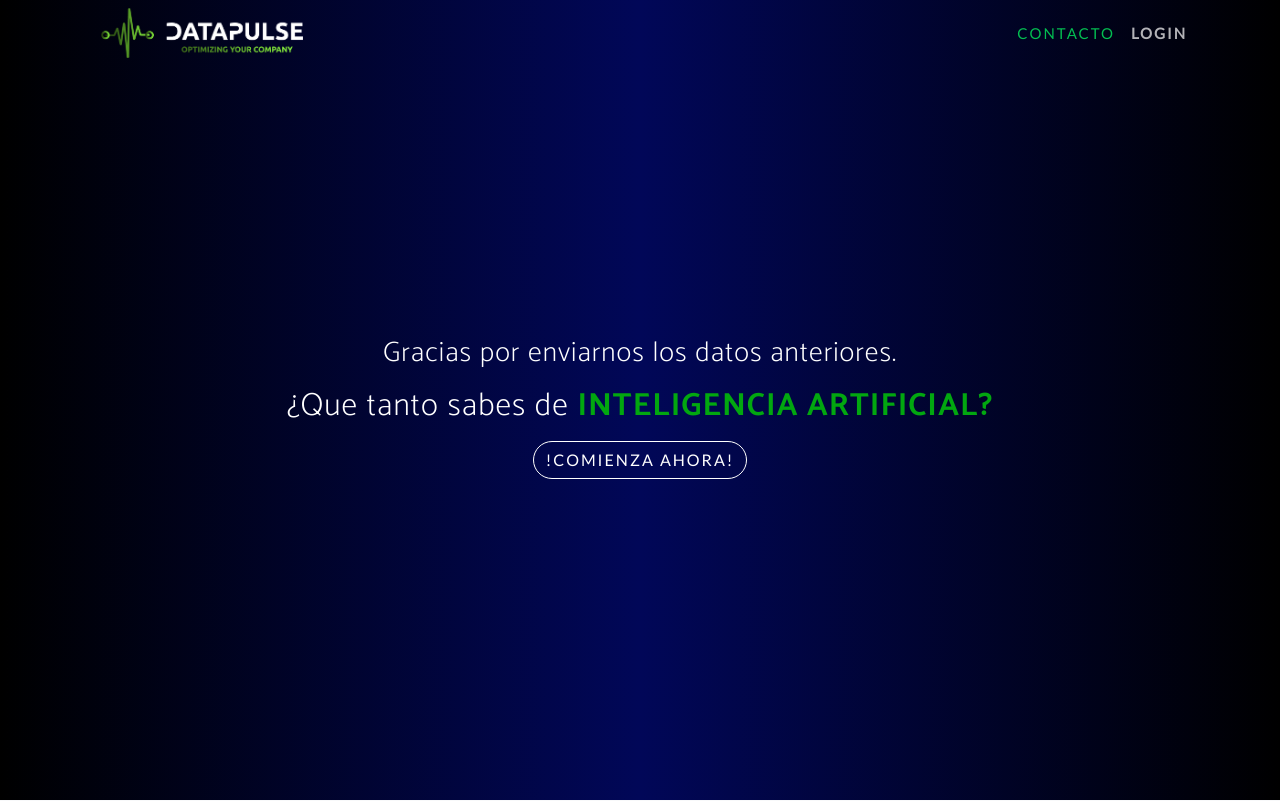
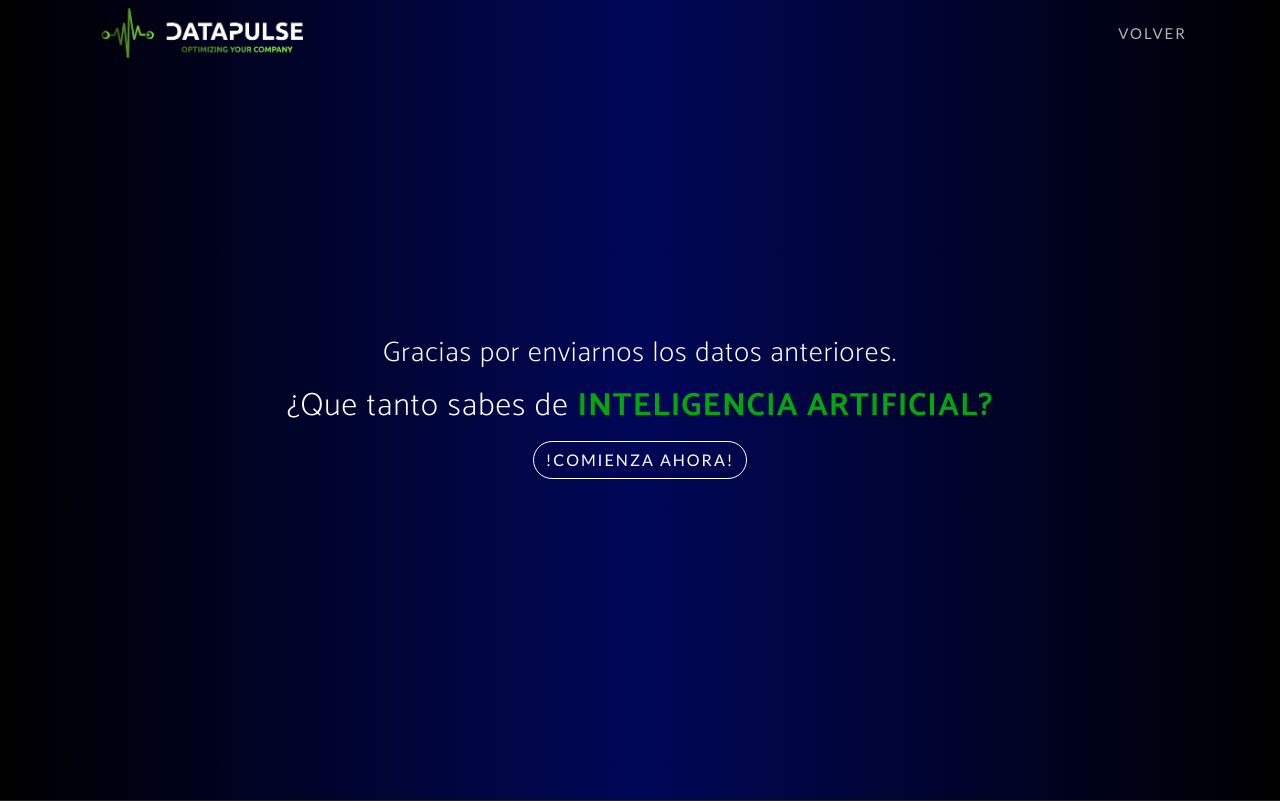
Before and after one commit to rojolocco/iamed_survey, a Flask app: template app/templates/home/index_home.html in a window 1280 px wide. Shown: the top 801 px of the page. Run offline with Flask 2, Linux system fonts and the light colour scheme; the template is opened without the code that fills it, so the values that code supplies are empty; some libraries are stand-ins or nearby versions; some web fonts are replaced.

Commit message:
resultados commit

```diff
--- a/app/templates/home/index_home.html
+++ b/app/templates/home/index_home.html
@@ -15,12 +15,18 @@
 </button>
 <div class="collapse navbar-collapse" id="navbarResponsive">
     <ul class="navbar-nav ml-auto">
+        {% if  inicio %}
         <li class="nav-item">
             <a class="nav-link js-scroll-trigger" href="#contact">Contacto</a>
         </li>
-        <li class="nav-item" id="login">
-            <a class="nav-link js-scroll-trigger" href="{{ url_for('login_home') }}">LogIn</a>
+        <li class="nav-item">
+            <a class="nav-link js-scroll-trigger" href="{{ url_for('resultados') }}">Resultados</a>
         </li>
+        {% else %}
+        <li class="nav-item">
+            <a class="nav-link js-scroll-trigger" href="{{ url_for('index') }}">Volver</a>
+        </li>
+        {% endif %}
     </ul>
 </div>
 {% endblock %}
@@ -126,6 +132,7 @@
 
 <!-- ################################################################################### -->
 <!-- Contact-->
+{% if  inicio %}
 <section class="contact bg-light text-white" id="contact">
     <div class="container">
         <h2 style="color: black;">We
@@ -162,6 +169,7 @@
         <p style="color: black;">info@datapulse-opt.com</p>
     </div>
 </section>
+{% endif %}
 <!-- ################################################################################### -->
 <!-- Contact-->
 {% endblock %}
--- a/app/templates/home/survey_home.html
+++ b/app/templates/home/survey_home.html
@@ -35,7 +35,7 @@
                 <div class="header-content mx-auto">
                     <h2 class="mb-5">Esta prueba consta de 8 preguntas básicas sobre inteligencia artificial.
                         <br> Al final sabrás que tanto sabes de esta tecnología que revolucionará la industria. <br><br>
-                        <span id='indispensable' style="font-size: xxx-large;">!Buena Suerte!</span></h2>
+                        <span id='indispensable' style="font-size: xxx-large;">!IA+Medicina!</span></h2>
                 </div>
             </div>
             {% endif %}
```
Also changed, not shown: app/home_views.py (+15 -15 lines).
